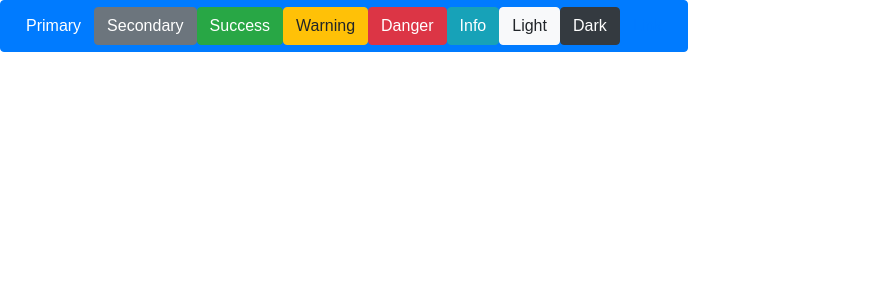
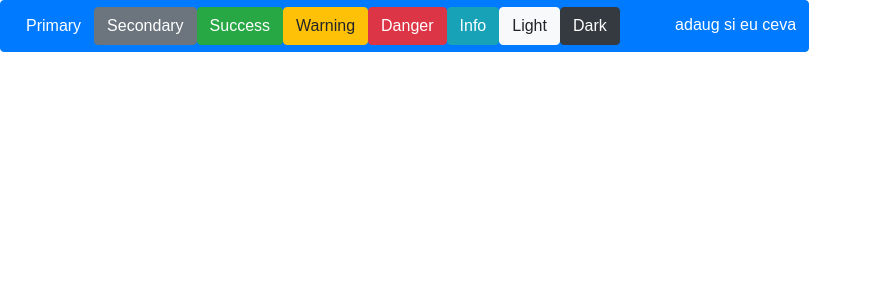
Before and after one commit to dorel-team/overview, a React (Create React App) app: page / in a window 1280 px wide. Shown: the top 300 px of the page, without its empty margins (0-872 px from the left). Built offline with nearby package versions, Linux system fonts and the light colour scheme.

Commit message:
Am adaugat ceva pe master

```diff
--- a/src/App.js
+++ b/src/App.js
@@ -20,6 +20,7 @@ class App extends Component
         <Button variant="light">Light</Button>
         <Button variant="dark">Dark</Button>
         <Button variant="link">Link</Button>
+        adaug si eu ceva
       </ButtonToolbar>
     );
   }
```
